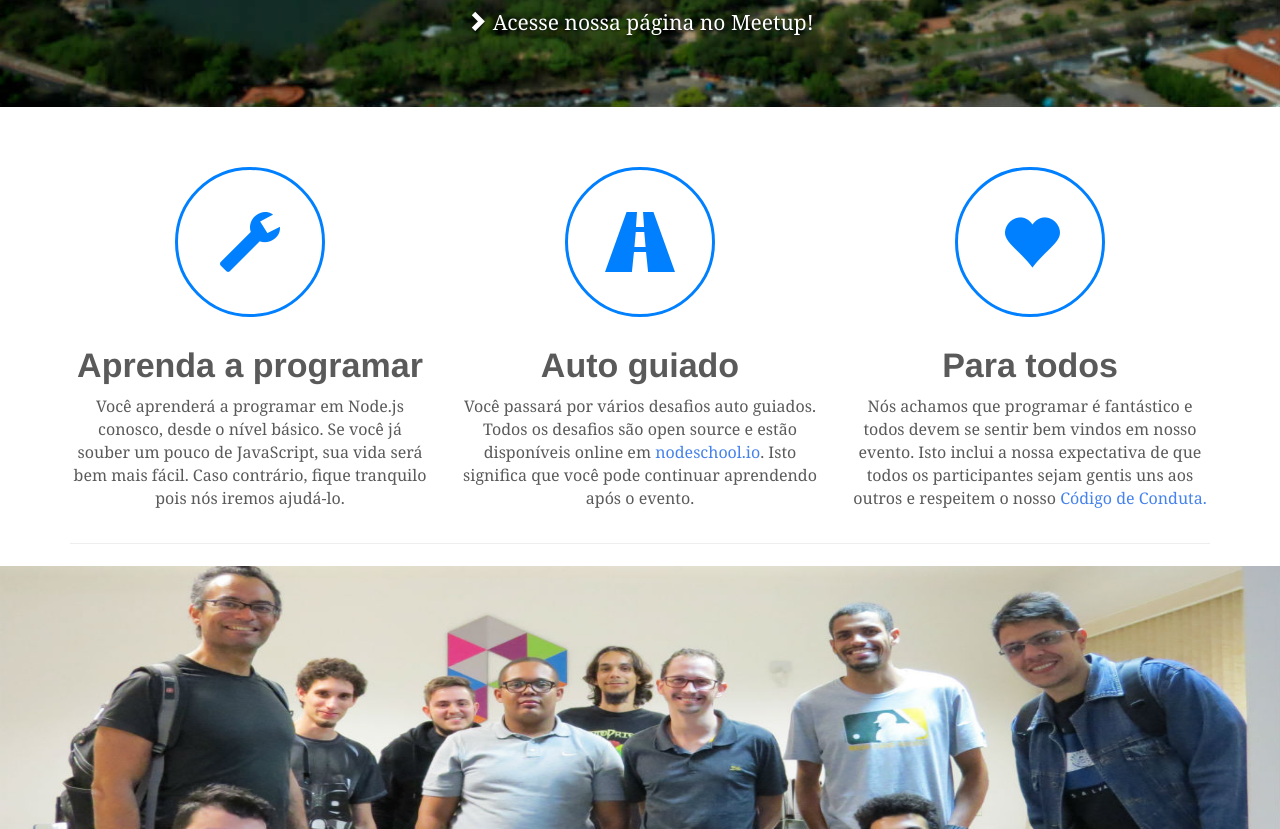
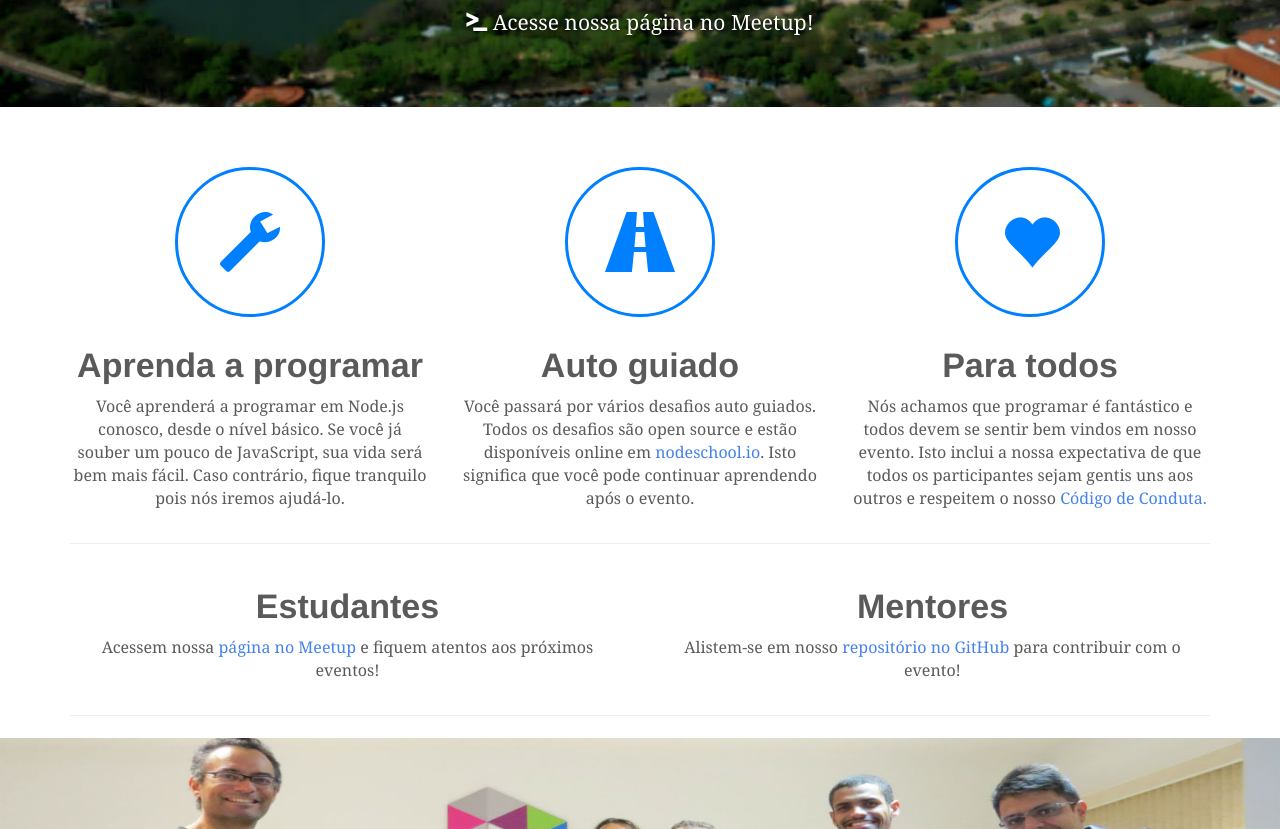
Before and after one commit to HarryPotter420/campinas, a website: page index.html in a window 1280 px wide. Shown: the part 443-1272 px from the top of the page. Drawn offline with nearby package versions, Linux system fonts and the light colour scheme; a web font is replaced by a local one.

Commit message:
Chamadas para estudantes e mentores.

```diff
--- a/index.html
+++ b/index.html
@@ -52,7 +52,7 @@
 						<div class="carousel-caption">
 							<div class="brand"><img src="img/campinaslogo.svg" alt="NodeSchool Campinas"/></div>
 							<h1>NodeSchool Campinas</h1>
-							<p><a href="http://www.meetup.com/Nodeschool-Campinas/" class="text-contrast"><i class="glyphicon glyphicon-chevron-right"></i> Acesse nossa página no Meetup!</a></p>
+							<p><a href="http://www.meetup.com/Nodeschool-Campinas/" class="text-contrast"><i class="glyphicon glyphicon-console"></i> Acesse nossa página no Meetup!</a></p>
 						</div>
 					</div>
 				</div>
@@ -89,6 +89,21 @@
 					<p>Nós achamos que programar é fantástico e todos devem se sentir bem vindos em nosso evento. Isto inclui a nossa expectativa de que todos os participantes sejam gentis uns aos outros e respeitem o nosso <a href="https://github.com/nodeschool/campinas/blob/master/CODIGO-DE-CONDUTA.md">Código de Conduta.</a></p>
 				</div>
 			</div>
+
+			<hr>
+
+			<a name="eventos" data-role="page"></a>
+			<div class="row text-center">
+				<div class="col-md-6">
+					<h2>Estudantes</h2>
+					<p>Acessem nossa <a href="http://www.meetup.com/Nodeschool-Campinas/">página no Meetup</a> e fiquem atentos aos próximos eventos!</p>
+				</div>
+				<div class="col-md-6">
+					<h2>Mentores</h2>
+					<p>Alistem-se em nosso <a href="http://github.com/nodeschool/campinas/">repositório no GitHub</a> para contribuir com o evento!</p>
+				</div>
+			</div>
+
 			<hr>
 		</div> <!-- /container -->
 
@@ -109,7 +124,6 @@
 		</div><!-- /.carousel -->
 
 		<div class="container">
-			<hr>
 			<footer>
 				<p>NodeSchool Campinas - Comunidade open source e ferramentas educativas para Node.js.</p>
 			</footer>
```
